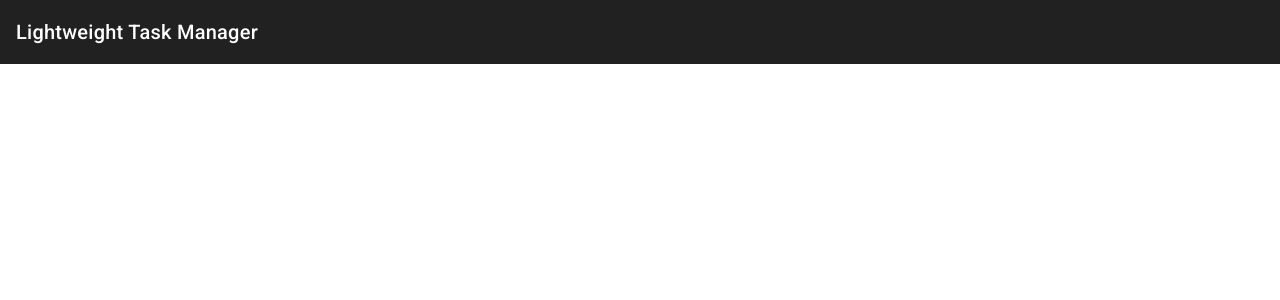
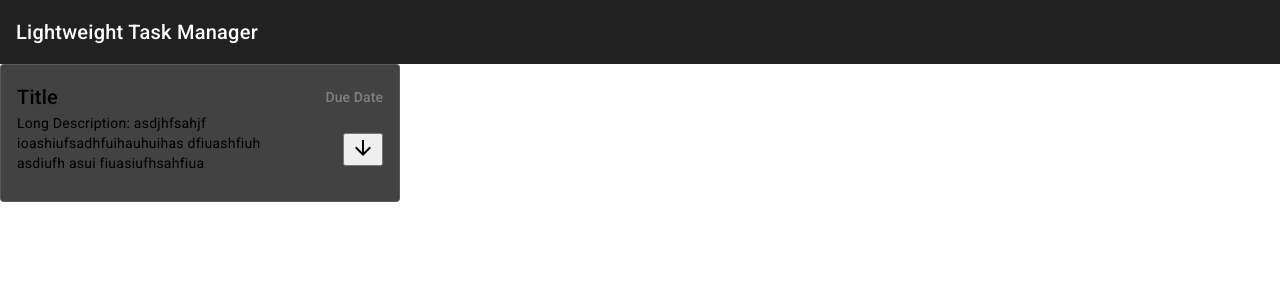
Before and after one commit to Revivedaniel/Lightweight-Task-Manager, an Angular app: page /home in a window 1280 px wide. Shown: the top 300 px of the page. Built offline with nearby package versions, Linux system fonts and the light colour scheme.

Commit message:
Created a basic task component.

```diff
--- a/src/app/app.component.ts
+++ b/src/app/app.component.ts
@@ -11,4 +11,6 @@ import { MatSlideToggleModule } from '@angular/material/slide-toggle';
   styleUrl: './app.component.scss'
 })
 export class AppComponent {
+  // TODO: Create a service to manage the tasks.
+  // TODO: Make the app a PWA.
 }
--- /dev/null
+++ b/src/app/components/task/task.component.html
@@ -0,0 +1,14 @@
+<mat-card class="example-card" appearance="outlined">
+    <mat-card-header class="custom-card-header">
+        <div class="header-content">
+          <mat-card-title>{{taskTitle}}</mat-card-title>
+          <mat-card-subtitle>Due Date</mat-card-subtitle>
+        </div>
+      </mat-card-header>
+    <mat-card-content class="content">
+      <p class="description">{{taskDescription}}</p>
+      <button mat-icon-button>
+        <mat-icon>arrow_downward</mat-icon>
+      </button>
+    </mat-card-content>
+  </mat-card>
--- /dev/null
+++ b/src/app/components/task/task.component.scss
@@ -0,0 +1,31 @@
+.example-card {
+    max-width: 400px;
+}
+
+.example-card-footer {
+    padding: 16px;
+}
+
+.custom-card-header .header-content,
+.content {
+    display: flex;
+    align-items: center;
+    justify-content: space-between;
+}
+
+.content .description {
+    width: 80%;
+}
+
+.custom-card-header .header-content {
+    width: 100%;
+}
+
+.custom-card-header .header-content mat-card-title {
+    margin-right: 16px;
+}
+
+.custom-card-header .header-content mat-card-subtitle {
+    font-size: 14px;
+    color: gray;
+}
--- a/src/app/home/home.component.html
+++ b/src/app/home/home.component.html
@@ -1,2 +1,5 @@
 <!-- Dynamic Header -->
 <app-dynamic-header jumbotronText="Lightweight Task Manager"></app-dynamic-header>
+<!-- Tasks -->
+ <!-- TODO: Render these dynamically for all the tasks. -->
+<app-task></app-task>
--- a/src/app/home/home.component.ts
+++ b/src/app/home/home.component.ts
@@ -1,10 +1,11 @@
 import { Component } from '@angular/core';
 import { DynamicHeaderComponent } from '../shared/dynamic-header/dynamic-header.component';
+import { TaskComponent } from '../components/task/task.component';
 
 @Component({
   selector: 'app-home',
   standalone: true,
-  imports: [DynamicHeaderComponent],
+  imports: [DynamicHeaderComponent, TaskComponent],
   templateUrl: './home.component.html',
   styleUrl: './home.component.scss'
 })
```
Also changed, not shown: src/app/components/task/task.component.ts (added, +22 -0 lines), 1 other file (tests, documents, lock files or other folders).
